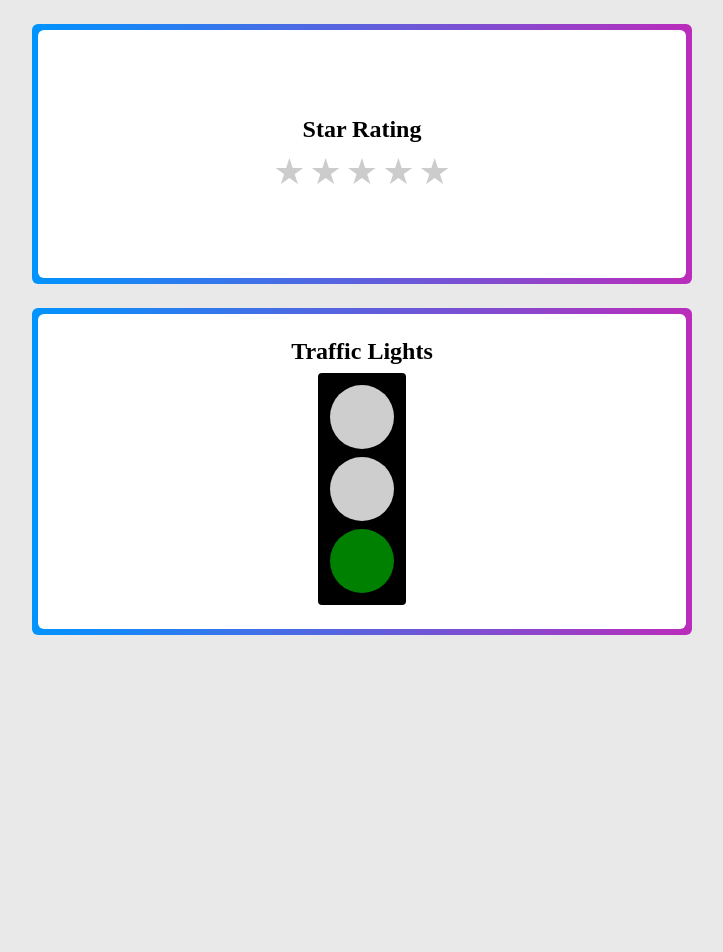
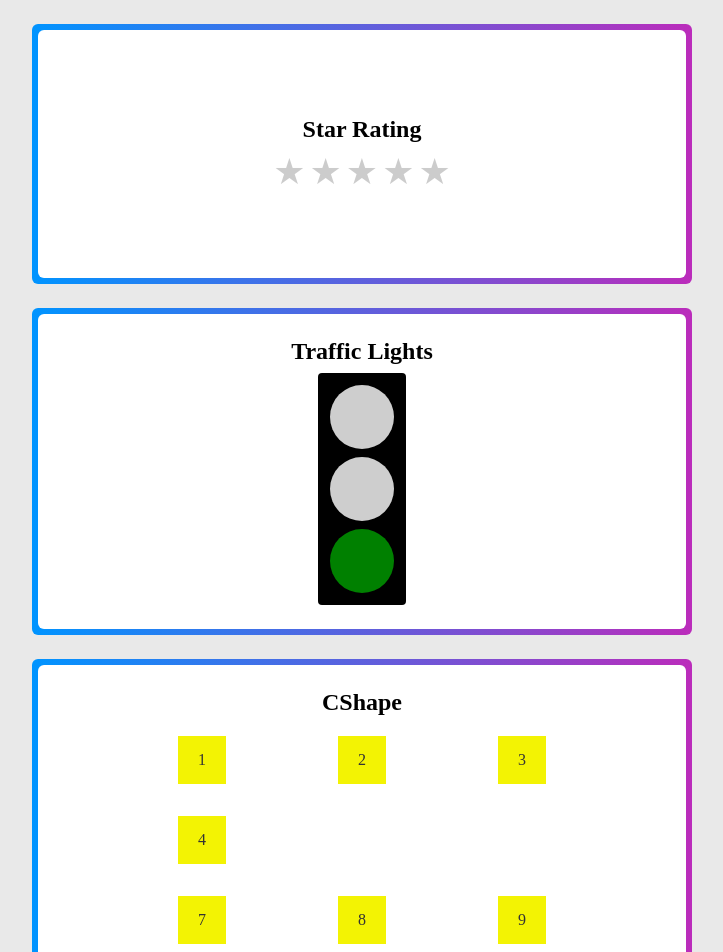
Before and after one commit to Rohit0301/Frontend-Machine-Coding-Round, a React (Vite) app: page / in a window 1280 px wide. Shown: the top 952 px of the page, without its empty margins (278-1001 px from the left). Before the commit the page ends 848 px from the top, so only its background shows below. Built offline with nearby package versions, Linux system fonts and the light colour scheme.

Commit message:
Added C Shape

```diff
--- a/src/App.jsx
+++ b/src/App.jsx
@@ -1,3 +1,4 @@
+import CShape from "./CShape";
 import Layout from "./Layout";
 import Ratings from "./Ratings";
 import TrafficLights from "./TrafficLights";
@@ -9,6 +10,10 @@ const components = [
 	{
 		name: "Traffic Lights",
 		Component: TrafficLights,
+	},
+	{
+		name: "CShape",
+		Component: CShape,
 	},
 ];
 function App() {
--- /dev/null
+++ b/src/CShape/index.jsx
@@ -0,0 +1,82 @@
+import React, { useState, useEffect } from "react";
+import "./style.css";
+const allElements = [
+	{ id: 1, selected: false, visible: true },
+	{ id: 2, selected: false, visible: true },
+	{ id: 3, selected: false, visible: true },
+	{ id: 4, selected: false, visible: true },
+	{ id: 5, selected: false, visible: false },
+	{ id: 6, selected: false, visible: false },
+	{ id: 7, selected: false, visible: true },
+	{ id: 8, selected: false, visible: true },
+	{ id: 9, selected: false, visible: true },
+];
+export default function CShape() {
+	const [queue, setQueue] = useState([]);
+	const [elements, setElements] = useState(allElements);
+
+	useEffect(() => {
+        // if all elements are selected reset back it to original state
+		if (queue.length == 7) {
+			resetElements();
+		}
+	}, [queue]);
+
+	const resetElements = () => {
+		let count = 0;
+        // Use let mandatory, otherwise it will give wierd result
+        // traversing all the queue element when all elements are selected and setting the
+        // selected property of the element in the same order they have clicked
+		for (let i = 0; i < queue.length; i++) {
+			count++;
+			setTimeout(() => {
+                // use callback function while setting element
+				setElements((prevElemets) =>
+					prevElemets.map((item) => {
+						if (item.id == queue[i]) {
+							return {
+								...item,
+								selected: false,
+							};
+						}
+						return item;
+					})
+				);
+			}, count * 1000);
+			if (count == 7) setQueue([]);
+		}
+	};
+
+    // Add elements in queue if not added also change the selected property of given id element
+	const handleElementClick = (id) => {
+		if (!queue.includes(id)) {
+		    setQueue([...queue, id]);
+		}
+		setElements(
+			elements.map((item) => {
+				if (item.id == id) {
+					return {
+						...item,
+						selected: true,
+					};
+				}
+				return item;
+			})
+		);
+	};
+	return (
+		<div className="c-shape">
+			{elements.map((element) => (
+				<div
+					key={element.id}
+					className="element"
+					data-visible={element.visible}
+					data-selected={element.selected}
+					onClick={() => handleElementClick(element.id)}
+				>
+					{element.id}
+				</div>
+			))}
+		</div>
+	);
+}
--- /dev/null
+++ b/src/CShape/style.css
@@ -0,0 +1,30 @@
+.c-shape{
+    display: grid;
+    cursor: pointer;
+    margin-top: 12px;
+    grid-row-gap: 2rem;
+    grid-column-gap: 7rem;
+    grid-template-columns: repeat(3, 1fr);
+}
+
+.c-shape .element{
+    width: 3rem;
+    height: 3rem;
+    color: #333;
+    display: flex;
+    align-items: center;
+    justify-content: center;
+    background-color: rgb(243, 243, 3);
+}
+.c-shape .element[data-visible="false"]{
+    visibility: hidden;
+}
+
+.c-shape .element[data-selected="true"]{
+    color: white;
+    background-color: green;
+}
+.c-shape .element[data-selected="false"]{
+    color: #333;
+    background-color: rgb(243, 243, 3);
+}
```
